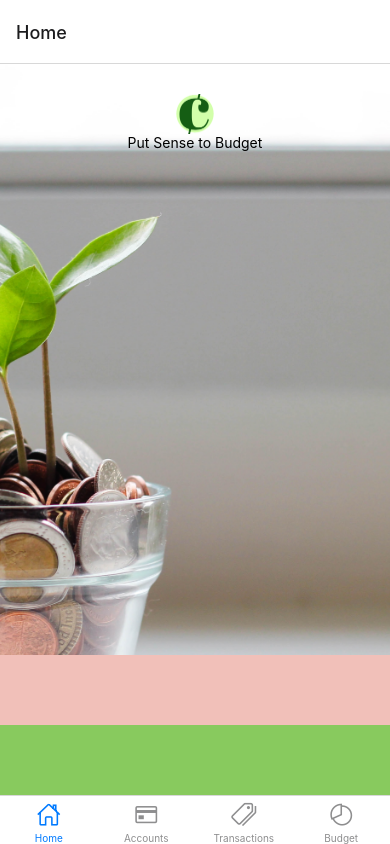
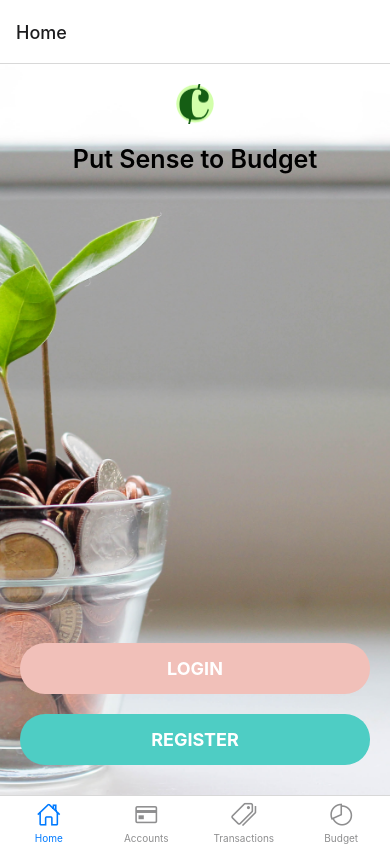
Before and after one commit to CFGMastersGroup1/CentsApp, a React Native app: screen /Home in a window 390 px wide. Built offline with nearby package versions, Linux system fonts and the light colour scheme.

Commit message:
Login and Register buttons on HomeScreen

```diff
--- a/App.js
+++ b/App.js
@@ -2,7 +2,8 @@ import HomeScreen from "./app/Screens/HomeScreen";
 import AccountsSummary from "./app/Screens/AccountsSummary";
 import Transactions from "./app/Screens/Transactions";
 import Budget from "./app/Screens/Budget";
-import { NavigationContainer, StackActions } from "@react-navigation/native";
+import { NavigationContainer } from "@react-navigation/native";
+import { View } from "react-native";
 import { createBottomTabNavigator } from '@react-navigation/bottom-tabs';
 import { Ionicons } from '@expo/vector-icons';
 import { customTheme } from './src/theme/Index';
@@ -13,7 +14,7 @@ export default function App(){
   const Tab = createBottomTabNavigator();
 
   return (
-    <ThemeProvider theme={customTheme}>
+    <ThemeProvider>
     <NavigationContainer>
       <Tab.Navigator>
       <Tab.Screen
--- a/app/Screens/HomeScreen.js
+++ b/app/Screens/HomeScreen.js
@@ -2,6 +2,8 @@ import { StatusBar } from 'expo-status-bar';
 import { ImageBackground, StyleSheet, Text, View } from 'react-native';
 import React from 'react';
 import { Image } from 'react-native';
+import MyButton from "../../src/Components/MyButton";
+
 
 export default function HomeScreen(props) {
 
@@ -15,11 +17,13 @@ export default function HomeScreen(props) {
     <Image
     source={require("../assets/centsLogo4.png")}
     style={styles.logo} />
-    <Text>Put Sense to Budget</Text>
+    <Text style={styles.tagline}>Put Sense to Budget</Text>
     </View>
-      <View style={styles.loginButton}></View>
-      <View style={styles.registerButton}></View>
+    <View style={styles.buttonsContainer}>
+      <MyButton title="Login" />
+      <MyButton title="Register" color="secondary" />
       <StatusBar style="auto" />
+      </View>
   </ImageBackground>
   );
 }
@@ -32,11 +36,15 @@ const styles = StyleSheet.create({
     width: '100%',
     height: '100%',
   },
-  loginButton: {
-    width: '100%',
-    height: 70,
-    backgroundColor: '#f1c0b9',
+  buttonsContainer: {
+    padding: 20,
+    width: "100%",
   },
+  // loginButton: {
+  //   width: '100%',
+  //   height: 70,
+  //   backgroundColor: '#f1c0b9',
+// },
   logo: {
     width: 40,
     height: 40,
@@ -45,28 +53,25 @@ const styles = StyleSheet.create({
 
   logoContainer: {
     position: 'absolute',
-    top: 30,
+    top: 20,
     alignItems: 'center',
   },
-  registerButton: {
-    width: '100%',
-    height: 70,
-    backgroundColor: '#88ca5e',
-  },
-  // container: {
-  //   flex: 1,
-  //   alignItems: 'center',
-  //   justifyContent: 'center',
-  //   // padding: 20,
-  //   // margin: 10,
-  //   flexDirection: "column",
+  // registerButton: {
+  //   width: '100%',
+  //   height: 70,
+  //   backgroundColor: '#88ca5e',
   // },
 
-  textStyle: {
-    color: '#196F3D',
-    fontSize: 30,
-    fontWeight: 'normal',
-    letterSpacing: 0.25,
-    textDecorationLine: 'none',
+  tagline: {
+    fontSize: 25,
+    fontWeight: "600",
+    paddingVertical: 20,
   },
+  // textStyle: {
+  //   color: '#196F3D',
+  //   fontSize: 30,
+  //   fontWeight: 'normal',
+  //   letterSpacing: 0.25,
+  //   textDecorationLine: 'none',
+  // },
 });
--- /dev/null
+++ b/app/config/colors.js
@@ -0,0 +1,6 @@
+export default {
+    primary: '#f1c0b9',
+    secondary: '#4ecdc4',
+    black: '#000',
+    white: '#fff',
+}
--- a/src/Components/MyButton.js
+++ b/src/Components/MyButton.js
@@ -1,41 +1,32 @@
-// import { StatusBar } from 'expo-status-bar';
-import { Pressable, StyleSheet, Text, TouchableOpacity } from 'react-native';
+import React from 'react';
+import {StyleSheet, Text, TouchableOpacity } from 'react-native';
+import colors from '../../app/config/colors';
 
-export default function MyButton(props) {
+export default function MyButton({title, onPress, color= "primary" }) {
 
-  function randomSong() {
-    var words = ["Yellow", "purple", "green", "Rock", "Paper", "Scissor"]
-    var word = words[Math.floor(Math.random()*words.length)]
-    console.log("Random word is: " + word)
-  }
+  return(
+   <TouchableOpacity style={[styles.button, {backgroundColor: colors[color] }]}
+    onPress={onPress}>
+      <Text style={styles.text}>{title}</Text>
+    </TouchableOpacity>
 
-  return (
-   <Pressable style={styles.buttonStyle} onPress={randomSong}>
-    <Text style={styles.textStyle}>{props.details}</Text>
-   </Pressable>
-  //  <TouchableOpacity style={styles.buttonStyle}>
-  //     <Text style={styles.textStyle}>Press Me!</Text>
-  //   </TouchableOpacity>
   );
 }
 
-const styles=StyleSheet.create({
-  buttonStyle: {
-    alignItems: 'center',
-    justifyContent: 'center',
-    paddingVertical: 12,
-    paddingHorizontal: 32,
-    borderRadius: 30,
-    elevation: 3,
-    backgroundColor: '#E74C3C',
-    margin: 10,
-  },
-
-  textStyle: {
-    fontSize: 16,
-    lineHeight: 21,
-    fontWeight: 'bold',
-    letterSpacing: 0.50,
-    color: 'white',
-  },
-})
+const styles = StyleSheet.create({
+  button: {
+  backgroundColor: colors.primary,
+  borderRadius: 25,
+  justifyContent: 'center',
+  alignItems: 'center',
+  padding: 15,
+  width: '100%',
+  marginVertical: 10,
+},
+text: {
+  color: colors.white,
+  fontSize: 18,
+  textTransform: 'uppercase',
+  fontWeight: 'bold',
+},
+});
```
